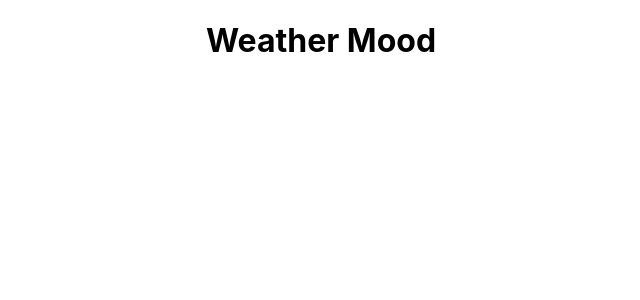
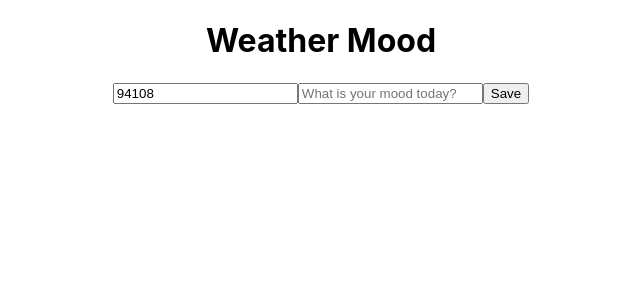
Before and after one commit to ikejs/weather-mood, a React (Create React App) app: page / in a window 1280 px wide. Shown: the top 300 px of the page, without its empty margins (319-959 px from the left). Built offline with nearby package versions, Linux system fonts and the light colour scheme.

Commit message:
create mood-new component

```diff
--- a/src/components/App/App.js
+++ b/src/components/App/App.js
@@ -5,6 +5,8 @@ import reducers from '../../reducers'
 import './App.css';
 
 import { loadState, saveState } from '../../helpers'
+
+import MoodNew from '../mood-new/mood-new'
 
 const persistedState = loadState();
 const store = createStore(reducers, persistedState);
@@ -18,6 +20,7 @@ class App extends Component {
       <Provider store={store}>
         <div className="App">
           <h1>Weather Mood</h1>
+          <MoodNew />
         </div>
       </Provider>
     );
--- /dev/null
+++ b/src/components/mood-new/mood-new.js
@@ -0,0 +1,66 @@
+import React, { Component } from 'react'
+import { connect } from 'react-redux'
+import { newMood } from '../../actions'
+
+class MoodNew extends Component {
+
+  constructor(props) {
+    super(props)
+    this.state = {
+      zip: '',
+      mood: ''
+    }
+  }
+
+  handleSubmit(e) {
+    alert(process.env.OWM_API_KEY);
+    e.preventDefault()
+    if (this.state.mood === '') { return }
+    fetch(`http://api.openweathermap.org/data/2.5/weather?zip=${this.state.zip}&appid=${process.env.OWM_API_KEY}`)
+      .then(response => response.json())
+      .then(weather => {
+        this.props.newMood({
+          date: new Date(),
+          weather,
+          mood: this.state.mood
+        })
+        this.setState({ mood: '' })
+      });
+  }
+
+  render() {
+    return (
+      <form
+        onSubmit={(e) => this.handleSubmit(e)}
+      >
+        <input
+          type="number"
+          placeholder="ZIP"
+          value="94108"
+          onChange={(e) => this.setState({ zip: e.target.value })}
+        />
+        <input
+          type="text"
+          placeholder="What is your mood today?"
+          value={this.state.mood}
+          onChange={(e) => this.setState({ mood: e.target.value })}
+        />
+        <button
+          type="submit"
+        >
+          Save
+        </button>
+      </form>
+    )
+  }
+}
+
+const mapStateToProps = (state) => {
+  return { ...state }
+}
+
+const mapDispatchToProps = () => {
+  return { newMood }
+}
+
+export default connect(mapStateToProps, mapDispatchToProps())(MoodNew)
```
